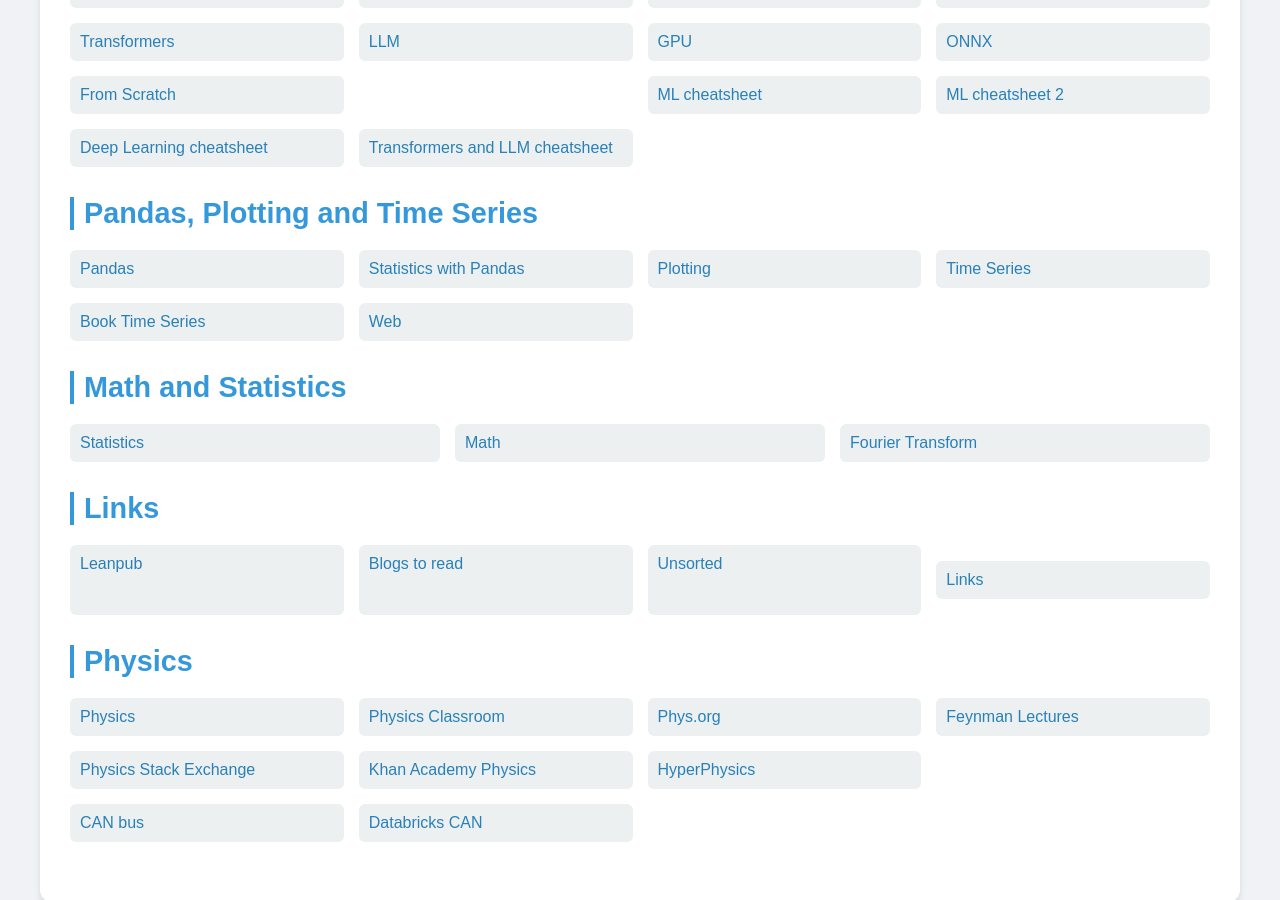
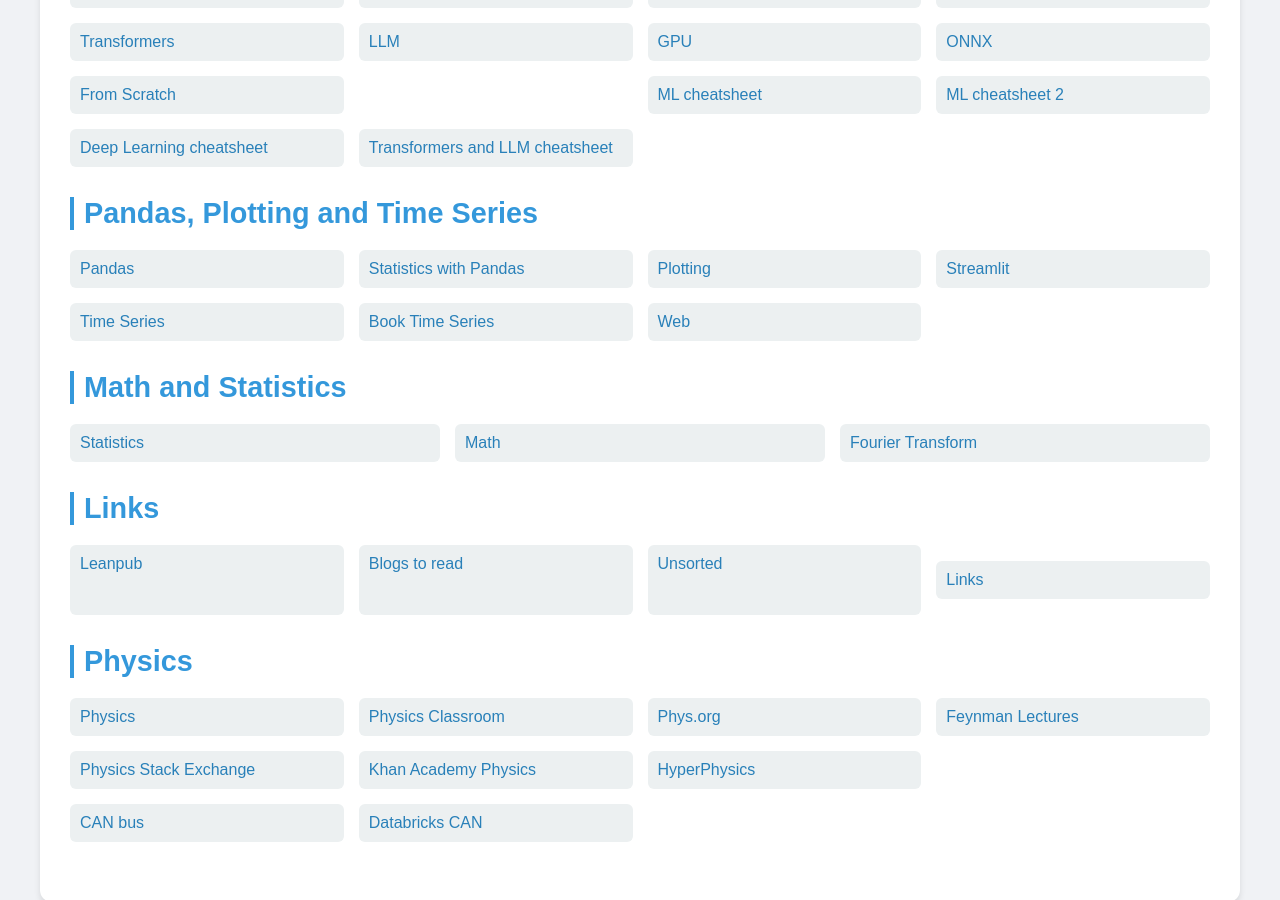
Before and after one commit to Michael-Lubinsky/michael-lubinsky.github.com, a Jekyll site: the page built from index.html, in a window 1280 px wide and 900 px high, scrolled down 2972 px. Built offline with Jekyll 4.4.1, drawn with Linux system fonts in a browser that asks for light colours.

Commit message:
Update index.html

```diff
--- a/index.html
+++ b/index.html
@@ -299,6 +299,7 @@
 
                 <a href="https://nbviewer.org/github/Michael-Lubinsky/michael-lubinsky.github.com/blob/main/pandas/Stat_101.ipynb">Statistics with Pandas</a>
                 <a href="plotting/plotting.html">Plotting</a>
+                <a href="plotting/streamlit.html">Streamlit</a>
                 <a href="timeseries/timeseries.html">Time Series</a>
                 <a href="https://leanpub.com/mastering_modern_time_series_forecasting">Book Time Series</a>
                 <a href="web/web.html">Web</a>
```
